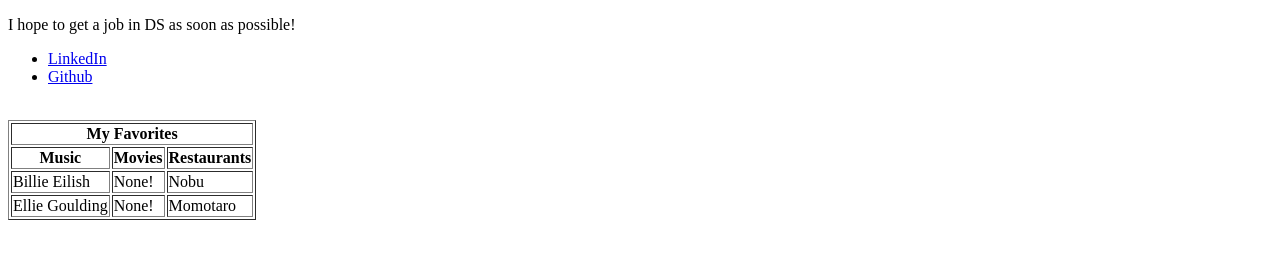
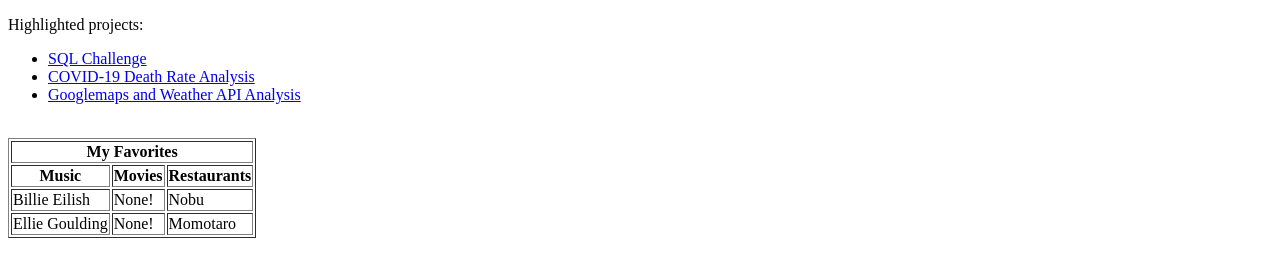
Before and after one commit to valputla/lindseymorales.github.io, a plain HTML site: page index.html in a window 1280 px wide. Shown: the part 404-680 px from the top of the page. Drawn offline with Linux system fonts and the light colour scheme.

Commit message:
Added projects

```diff
--- a/index.html
+++ b/index.html
@@ -16,13 +16,14 @@
 <a>I am a data scientist and leader in healthcare. I work a full time job, take care of my 2 kids, and attend Data Science classes at night. Imagine what I could do for you and your company.
   </a>
 <br><br>
-  <a>I hope to get a job in DS as soon as possible!
+  <a>Highlighted projects:
   </a>
   <!-- Unordered List (bullet pointed) -->
 
   <ul>
-    <li><a href="https://www.linkedin.com">LinkedIn</a></li>
-    <li><a href="https://www.github.com">Github</a></li>
+    <li><a href="https://github.com/valputla/SQL-Challenge">SQL Challenge</a></li>
+    <li><a href="https://valputla.github.io/InfectionDataAnalysis/">COVID-19 Death Rate Analysis</a></li>
+    <li><a href="https://github.com/valputla/API-Challenge">Googlemaps and Weather API Analysis</a></li>
   </ul>
 
   <table border="1">
```
